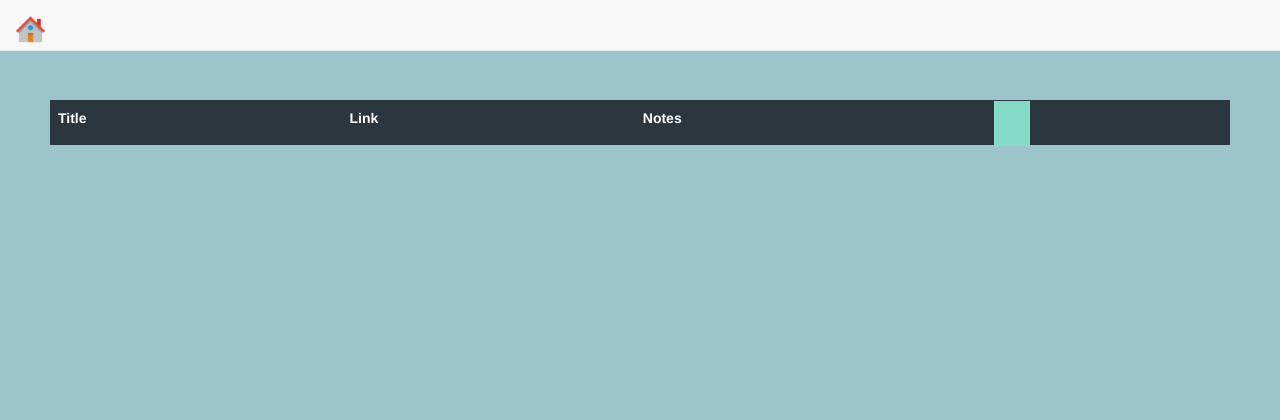
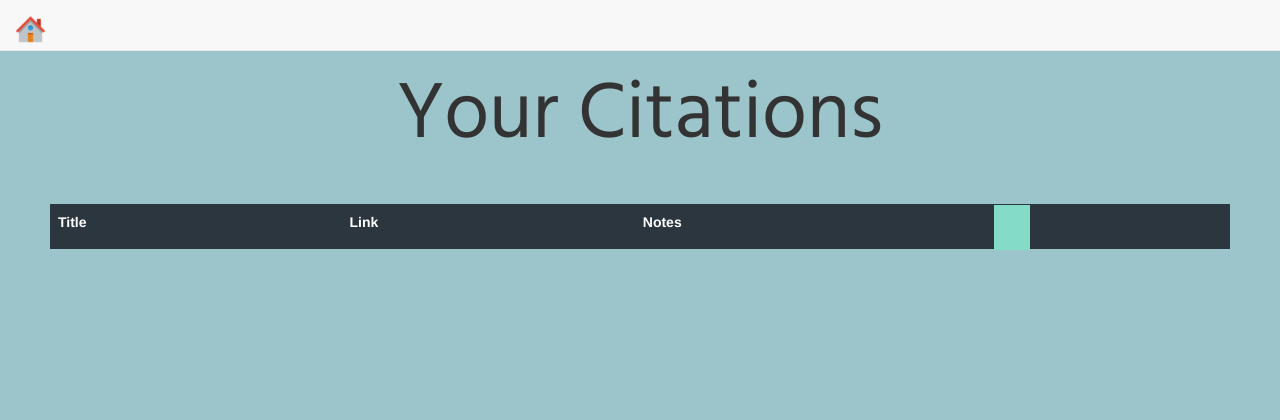
Before and after one commit to culshoefer/aws-automation-thing, a Django app: page /home in a window 1280 px wide. Shown: the top 420 px of the page. Run offline with Django 3.2, Linux system fonts and the light colour scheme; the visitor is signed in with stand-in values (Sample User, id 1); data that the repository does not hold is empty; some libraries are stand-ins or nearby versions.

Commit message:
references title added

```diff
--- a/ref_manager/blog/templates/references.html
+++ b/ref_manager/blog/templates/references.html
@@ -10,6 +10,9 @@
 {% endblock more_links %}
 
 {% block main_content %}
+<p id="title">
+      Your Citations
+    </p>
   <div id="table" class="table-editable">
     <table class="table">
       <tr>
--- a/ref_manager/ref_manager/static/static_normal/css/references.css
+++ b/ref_manager/ref_manager/static/static_normal/css/references.css
@@ -1,5 +1,5 @@
 .table-editable {
-  margin-top: 100px;
+  margin-top: 30px;
   margin-left: 50px;
   margin-right: 50px;
   position: relative;
@@ -48,6 +48,10 @@
   }
 }
 
+#title {
+  padding-top: 60px;
+}
+
 body {
   background-color: #9BC4CB;
 }
```
